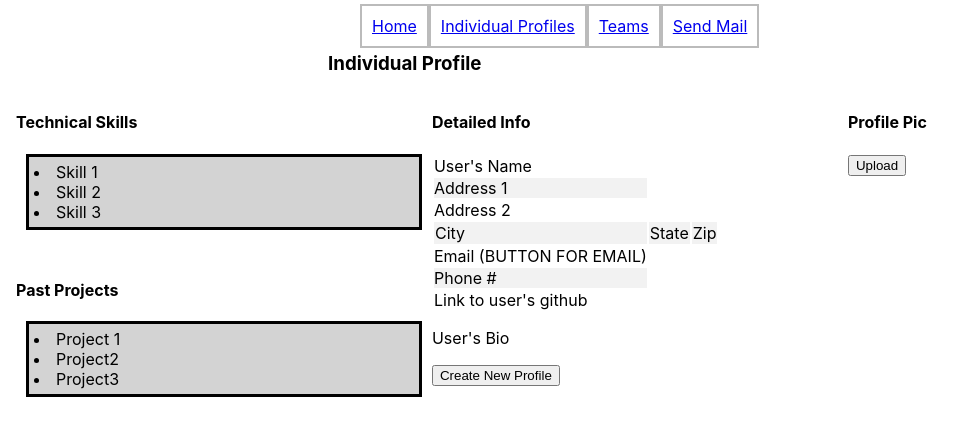
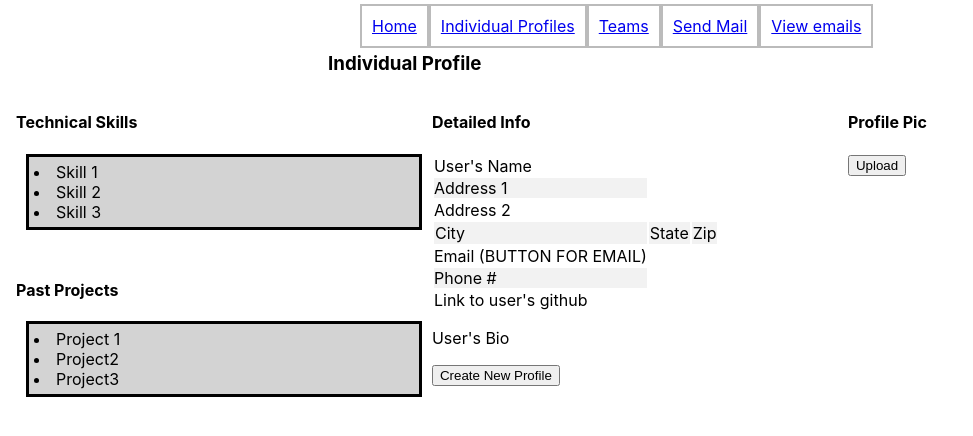
Before and after one commit to clange9530/student-portal-app, a React (Create React App) app in the folder client/: page /users in a window 1280 px wide. Shown: the top 436 px of the page, without its empty margins (0-973 px from the left). Built offline with nearby package versions, Linux system fonts and the light colour scheme.

Commit message:
Adding "View Email" to new navbar

```diff
--- a/client/src/Components/Header.js
+++ b/client/src/Components/Header.js
@@ -9,6 +9,7 @@ const Header = () => (
         <li class="navBar"><Link to='/users'>Individual Profiles</Link></li>
         <li class="navBar"><Link to='/teams'>Teams</Link></li>
         <li class="navBar"><Link to='/sendMail'>Send Mail</Link></li>
+        <li class="navBar"><Link to="/listmail">View emails</Link></li>
       </ul>
     </nav>
   </header>
--- a/client/src/Components/Main.js
+++ b/client/src/Components/Main.js
@@ -3,7 +3,8 @@ import { Switch, Route } from 'react-router-dom';
 import Users from '../Pages/Users';
 import Home from '../Pages/Home';
 import Teams from '../Pages/Teams';
-import sendMail from '../Components/SendMail';
+import SendMail from './SendMail';
+import ListMail from './ListMail';
 
 const Main = () => (
     <main>
@@ -11,7 +12,8 @@ const Main = () => (
             <Route exact path='/' component={Home}/>
             <Route path='/teams' component={Teams}/>
             <Route path='/users' component={Users}/>
-            <Route path='/sendMail' component={sendMail}/>
+            <Route path="/sendmail/:id?" component={SendMail} />
+            <Route path="/listmail" component={ListMail} />
         </Switch>
     </main>
 )
```
